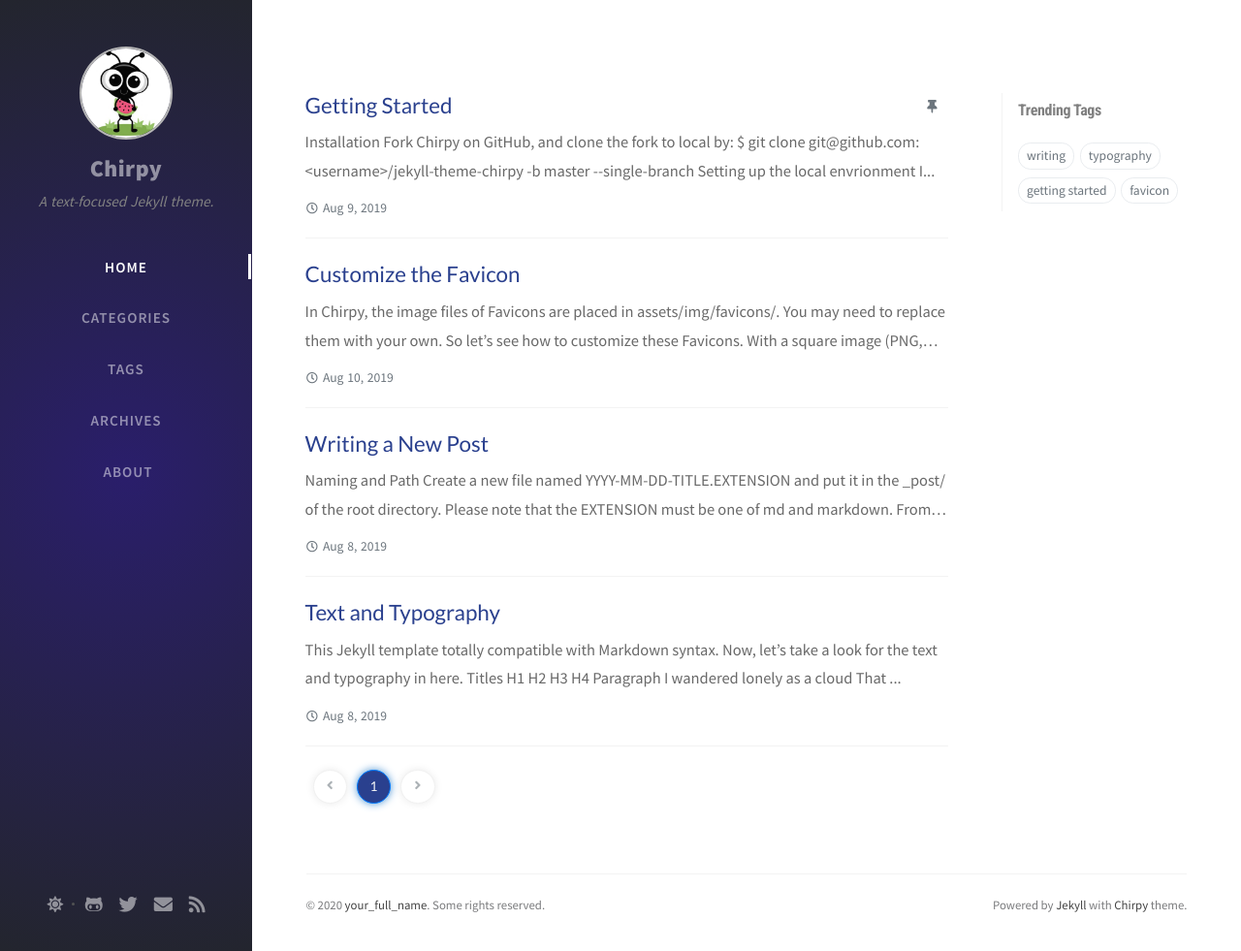
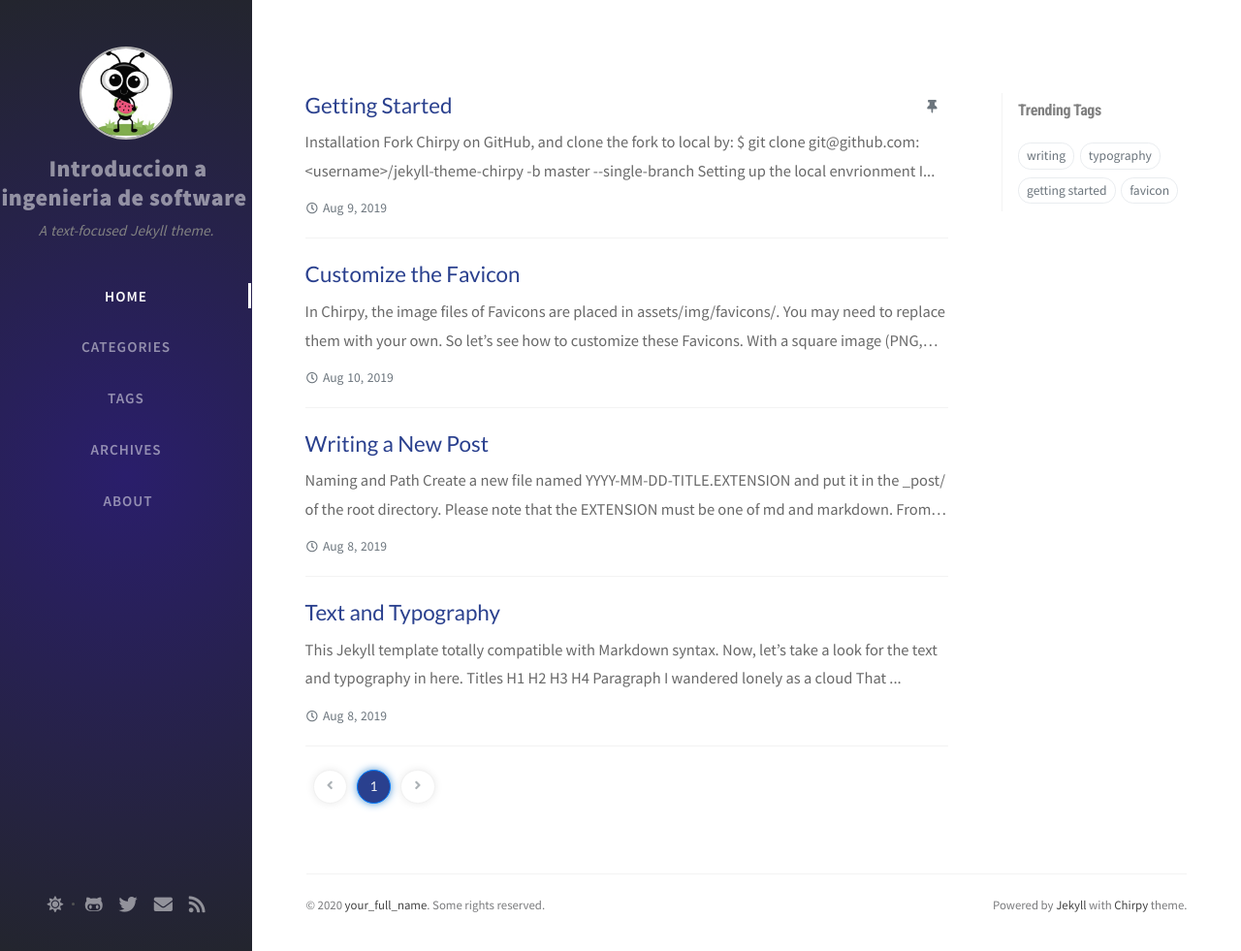
Before and after one commit to Anna-Montoya2020/Proyecto-Ingenieria-de-software, a Jekyll site: the page built from index.html, in a window 1280 px wide and 981 px high. Shown: the whole window at 97% size. Built offline with Jekyll 4.4.1, drawn with Linux system fonts in a browser that asks for light colours; nearby versions of some CDN libraries; the list of posts is cut into pages by our own code; comment, search, counter and statistics services are not loaded.

Commit message:
Update _config.yml

```diff
--- a/_config.yml
+++ b/_config.yml
@@ -8,8 +8,7 @@
 # jekyll-seo-tag settings › https://github.com/jekyll/jekyll-seo-tag/blob/master/docs/usage.md
 #--------------------------
 
-title: Chirpy                          # the main title
-
+title: Introduccion a ingenieria de software     # the main
 tagline: A text-focused Jekyll theme.  # it will display as the sub-title
 
 description: >-                        # used by seo meta and the atom feed
```
